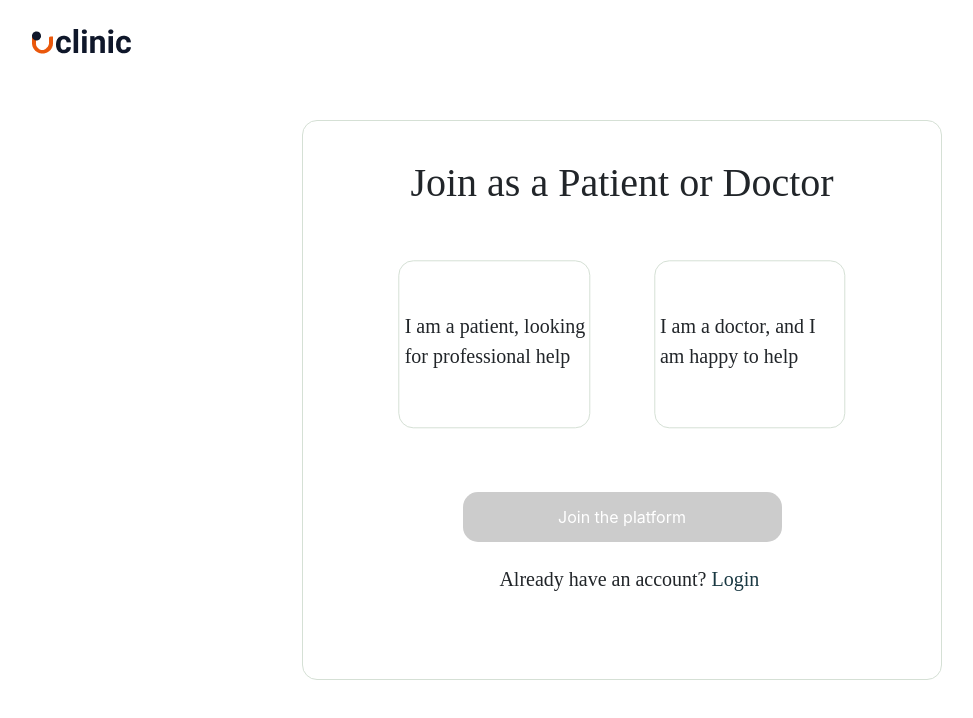
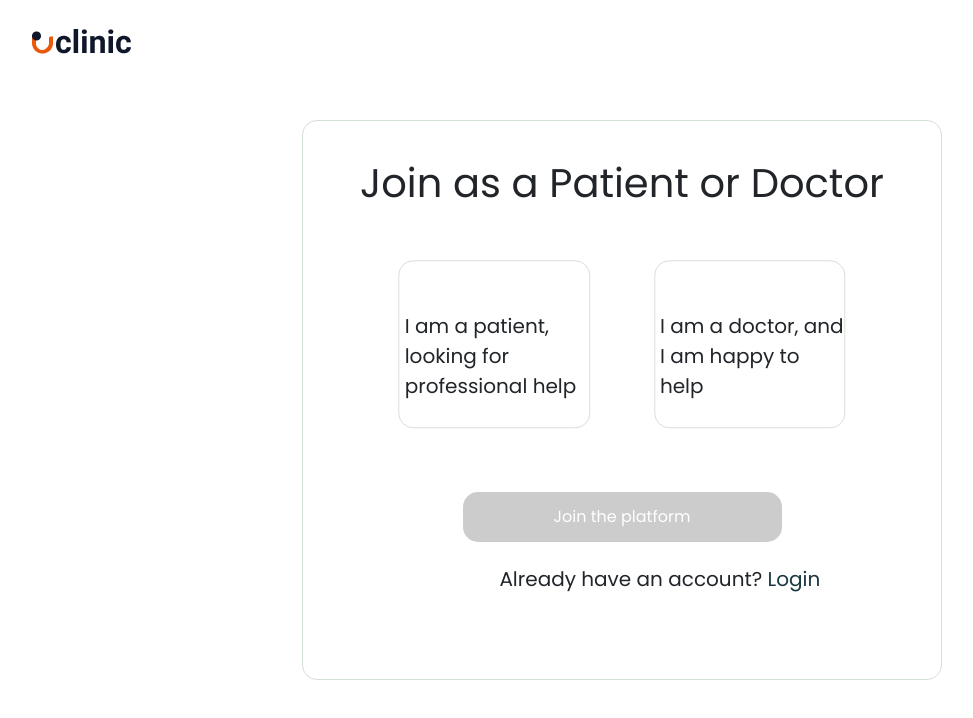
Before and after one commit to advanced-computer-lab-2023/Agile-Star-Squad-Clinic, a React (Create React App) app in the folder frontend/: page /signupOptions in a window 1280 px wide. Shown: the top 718 px of the page, without its empty margins (18-991 px from the left). Built offline with nearby package versions, Linux system fonts and the light colour scheme; no server answers.

Commit message:
font change

```diff
--- a/frontend/src/login/components/signupOptions.module.css
+++ b/frontend/src/login/components/signupOptions.module.css
@@ -1,3 +1,5 @@
+@import url('https://fonts.googleapis.com/css2?family=Poppins:wght@300;400;500;600;700&display=swap');
+
 .logo {
     position: absolute;
     top: 25px;
@@ -7,6 +9,7 @@
 }
 
 .bigContainer {
+    font-family: 'Poppins';
     width: 50%;
     height: 70%;
     background-color: white;
@@ -59,7 +62,7 @@
 .LabelTextStyle{
     margin-top: 5%;
     font-size: 40px;
-    font-family: 'Times New Roman', Times, serif;
+    font-family: 'Poppins', Times, serif;
 }
 
 .button{
@@ -88,7 +91,7 @@
 
 .textStyle{
     font-size: 20px;
-    font-family: 'Times New Roman', Times, serif;
+    font-family: 'Poppins', Times, serif;
     text-align: left;
     margin-left: 5px;
     margin-top: 50px;
```
